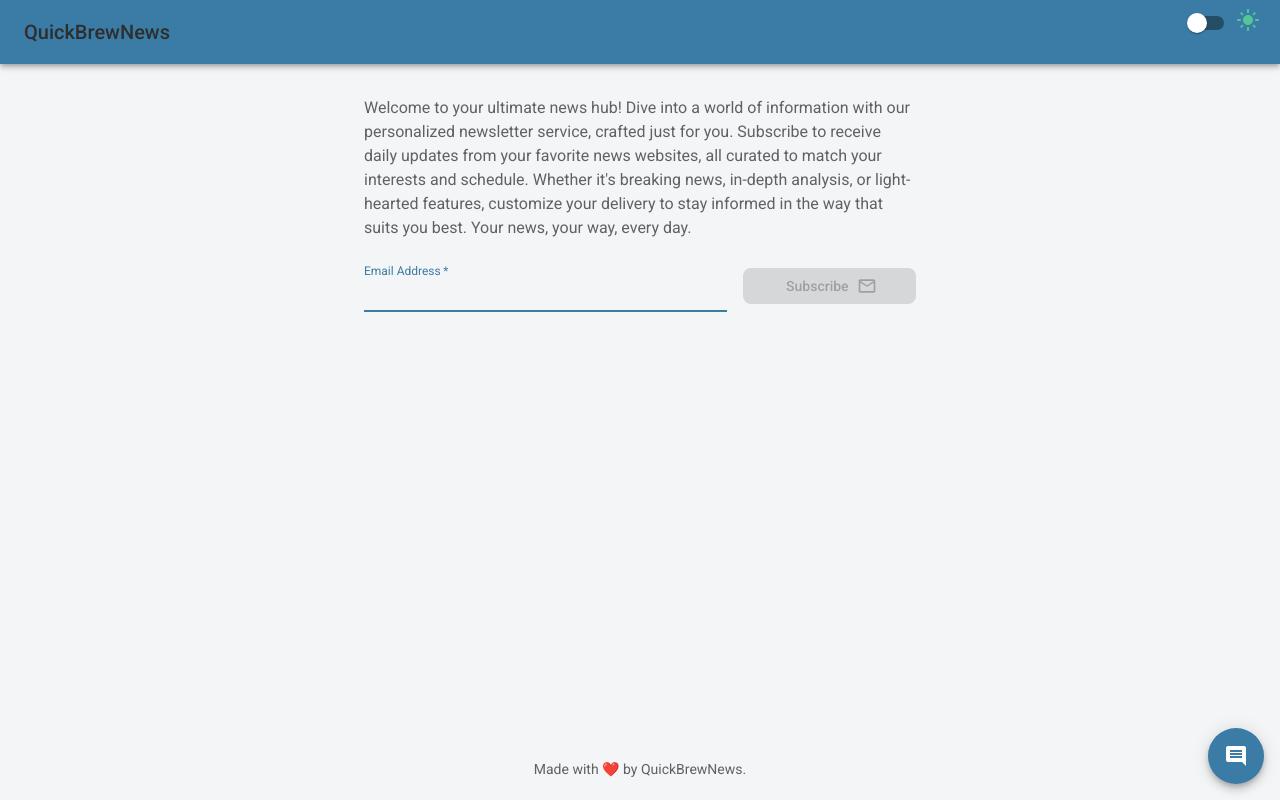
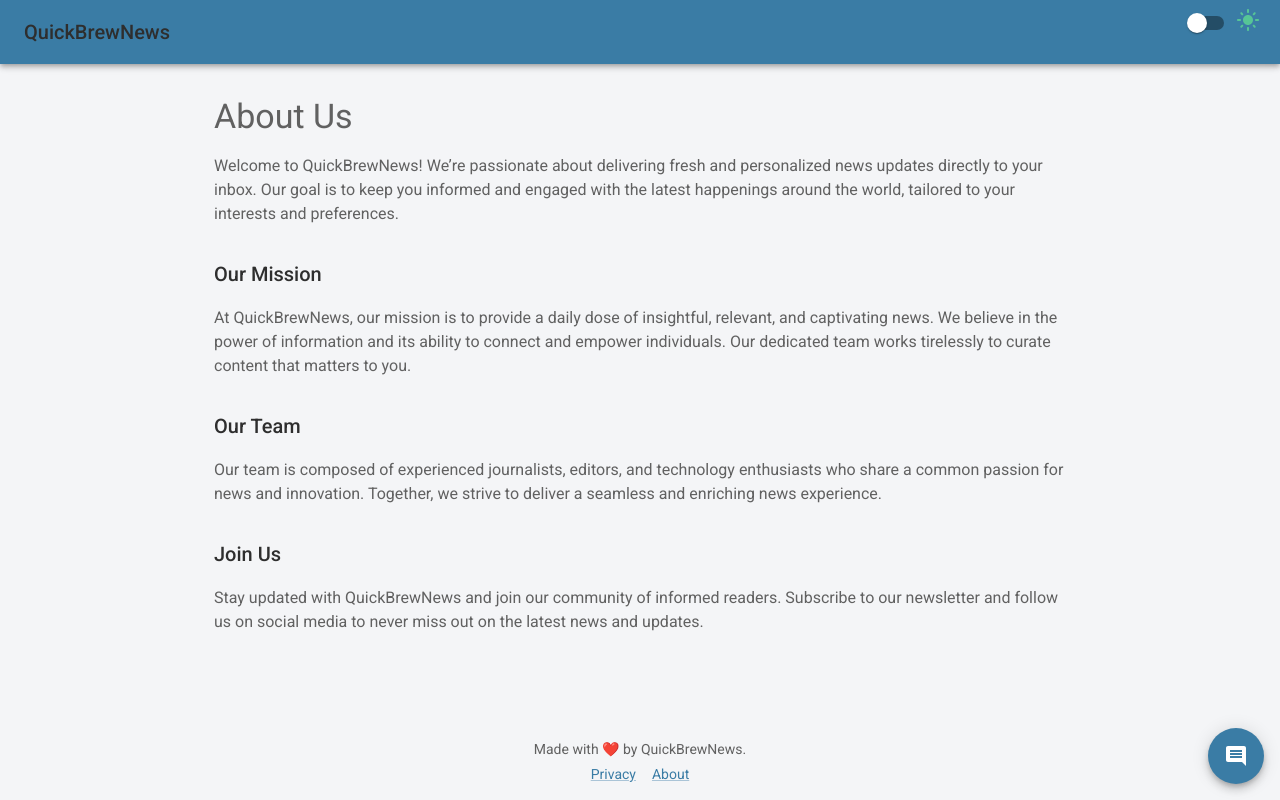
Before and after one commit to rupinr/news-master-fe, a React (Vite) app: page /#/about in a window 1280 px wide. Built offline with nearby package versions, Linux system fonts and the light colour scheme; no server answers.

Commit message:
add privacy and about

```diff
--- /dev/null
+++ b/src/About.tsx
@@ -0,0 +1,36 @@
+import { Container, Typography, Box } from '@mui/material';
+
+const About = () => {
+    return (
+        <Container maxWidth="md">
+            <Box sx={{ my: 4 }}>
+                <Typography variant="h4" component="h1" sx={{ mb: 2 }}>
+                    About Us
+                </Typography>
+                <Typography variant="body1" sx={{ mb: 4 }}>
+                    Welcome to QuickBrewNews! We’re passionate about delivering fresh and personalized news updates directly to your inbox. Our goal is to keep you informed and engaged with the latest happenings around the world, tailored to your interests and preferences.
+                </Typography>
+                <Typography variant="h6" component="h2" sx={{ mb: 2 }}>
+                    Our Mission
+                </Typography>
+                <Typography variant="body1" sx={{ mb: 4 }}>
+                    At QuickBrewNews, our mission is to provide a daily dose of insightful, relevant, and captivating news. We believe in the power of information and its ability to connect and empower individuals. Our dedicated team works tirelessly to curate content that matters to you.
+                </Typography>
+                <Typography variant="h6" component="h2" sx={{ mb: 2 }}>
+                    Our Team
+                </Typography>
+                <Typography variant="body1" sx={{ mb: 4 }}>
+                    Our team is composed of experienced journalists, editors, and technology enthusiasts who share a common passion for news and innovation. Together, we strive to deliver a seamless and enriching news experience.
+                </Typography>
+                <Typography variant="h6" component="h2" sx={{ mb: 2 }}>
+                    Join Us
+                </Typography>
+                <Typography variant="body1" sx={{ mb: 4 }}>
+                    Stay updated with QuickBrewNews and join our community of informed readers. Subscribe to our newsletter and follow us on social media to never miss out on the latest news and updates.
+                </Typography>
+            </Box>
+        </Container>
+    );
+};
+
+export default About;
--- a/src/App.tsx
+++ b/src/App.tsx
@@ -1,4 +1,4 @@
-import { BrowserRouter as Router, Route, Routes } from 'react-router-dom';
+import { HashRouter as Router, Route, Routes } from 'react-router-dom';
 import { Preference } from './ScheduleSelector';
 import { Error } from './Error';
 import Email from './Email';
@@ -8,6 +8,8 @@ import ThemeToggle from './ThemeToggle';
 import React from 'react';
 import { SeeYouAgain } from './SeeYouAgain'
 import { ThankYou } from './ThankYou';
+import Privacy from './Privacy';
+import About from './About';
 
 interface AppProps {
   handleThemeToggle: (isDarkTheme: boolean) => void;
@@ -24,6 +26,8 @@ const App: React.FC<AppProps> = ({ handleThemeToggle, darkTheme }) => {
         <Route path="/preferences" element={<Preference />} />
         <Route path="/goodbye" element={<SeeYouAgain />} />
         <Route path="/thank-you" element={<ThankYou />} />
+        <Route path="/privacy" element={<Privacy />} />
+        <Route path="/about" element={<About />} />
         <Route path="*" element={<Error />} />
       </Routes>
       <Footer />
--- a/src/Footer.tsx
+++ b/src/Footer.tsx
@@ -3,6 +3,7 @@ import { Fab, Typography, Box, Container } from '@mui/material';
 import { useTheme } from '@mui/material/styles';
 import FeedbackModal from './FeedbackModal';
 import CommentIcon from '@mui/icons-material/Comment';
+import Link from '@mui/material/Link';
 
 const Footer: React.FC = () => {
     const [open, setOpen] = useState(false);
@@ -34,6 +35,10 @@ const Footer: React.FC = () => {
                 <Typography variant="body2" color="textSecondary" align="center" gutterBottom>
                     Made with ❤️ by QuickBrewNews.
                 </Typography>
+                <Box sx={{ display: 'flex', justifyContent: 'center', gap: 2 }}>
+                    <Link href="/#/privacy" variant="body2" color="primary">Privacy</Link>
+                    <Link href="/#/about" variant="body2" color="primary">About</Link>
+                </Box>
                 <Fab
                     onClick={handleOpen}
                     color="primary"
--- a/src/Header.tsx
+++ b/src/Header.tsx
@@ -6,7 +6,7 @@ import Typography from '@mui/material/Typography';
 const Header = () => {
     return (
         <AppBar position="static">
-            <Toolbar>
+            <Toolbar sx={{ minHeight: 30 }} >
                 <Typography variant="h6">
                     QuickBrewNews
                 </Typography>
--- /dev/null
+++ b/src/Privacy.tsx
@@ -0,0 +1,45 @@
+import { Container, Typography, Box, Link } from '@mui/material';
+
+const Privacy = () => {
+    return (
+        <Container maxWidth="md">
+            <Box sx={{ my: 4 }}>
+                <Typography variant="h4" component="h1" sx={{ mb: 2 }}>
+                    Privacy Policy
+                </Typography>
+                <Typography variant="body1" sx={{ mb: 2 }}>
+                    Your privacy is important to us. This privacy statement explains the personal data we collect, how we use it, and your rights to your data.
+                </Typography>
+                <Typography variant="h6" component="h2" sx={{ mt: 4, mb: 2 }}>
+                    Information We Collect
+                </Typography>
+                <Typography variant="body1" sx={{ mb: 2 }}>
+                    We collect data to provide better services to all our users. This includes information you provide to us directly, information we get from your use of our services, and information we get from third parties.
+                </Typography>
+                <Typography variant="h6" component="h2" sx={{ mt: 4, mb: 2 }}>
+                    How We Use Information
+                </Typography>
+                <Typography variant="body1" sx={{ mb: 2 }}>
+                    We use the information we collect to provide, maintain, and improve our services, to develop new ones, and to protect our users. We also use the information to offer you tailored content.
+                </Typography>
+                <Typography variant="h6" component="h2" sx={{ mt: 4, mb: 2 }}>
+                    Sharing Information
+                </Typography>
+                <Typography variant="body1" sx={{ mb: 2 }}>
+                    We do not share your personal information with companies, organizations, or individuals outside of our company except in the following cases: with your consent, for legal reasons, or for external processing.
+                </Typography>
+                <Typography variant="h6" component="h2" sx={{ mt: 4, mb: 2 }}>
+                    Your Data Rights
+                </Typography>
+                <Typography variant="body1" sx={{ mb: 2 }}>
+                    You have the right to access, update, and delete your personal information. You can exercise these rights by contacting us.
+                </Typography>
+                <Typography variant="body1" sx={{ mt: 4 }}>
+                    If you have any questions or concerns about our use of your personal information, please contact us at: <Link href="mailto:privacy@example.com">privacy@example.com</Link>.
+                </Typography>
+            </Box>
+        </Container>
+    );
+};
+
+export default Privacy;
```
